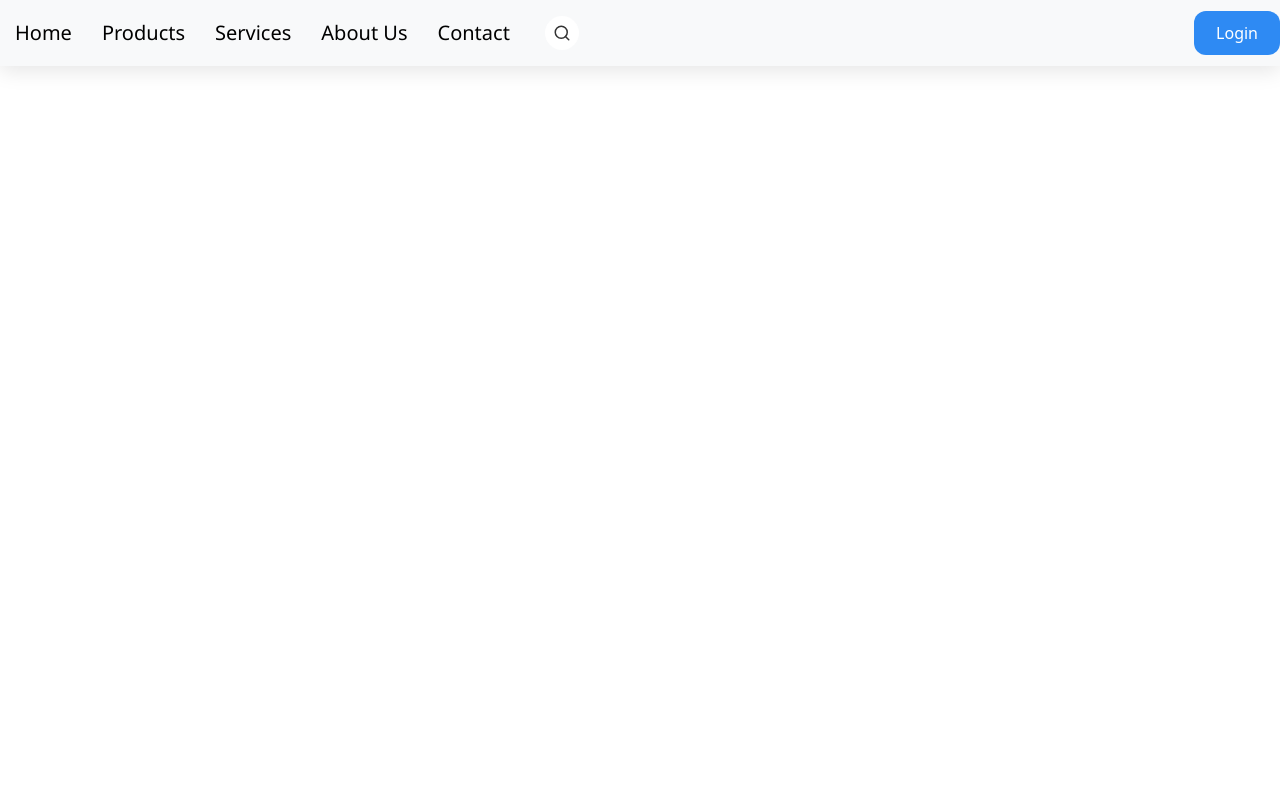
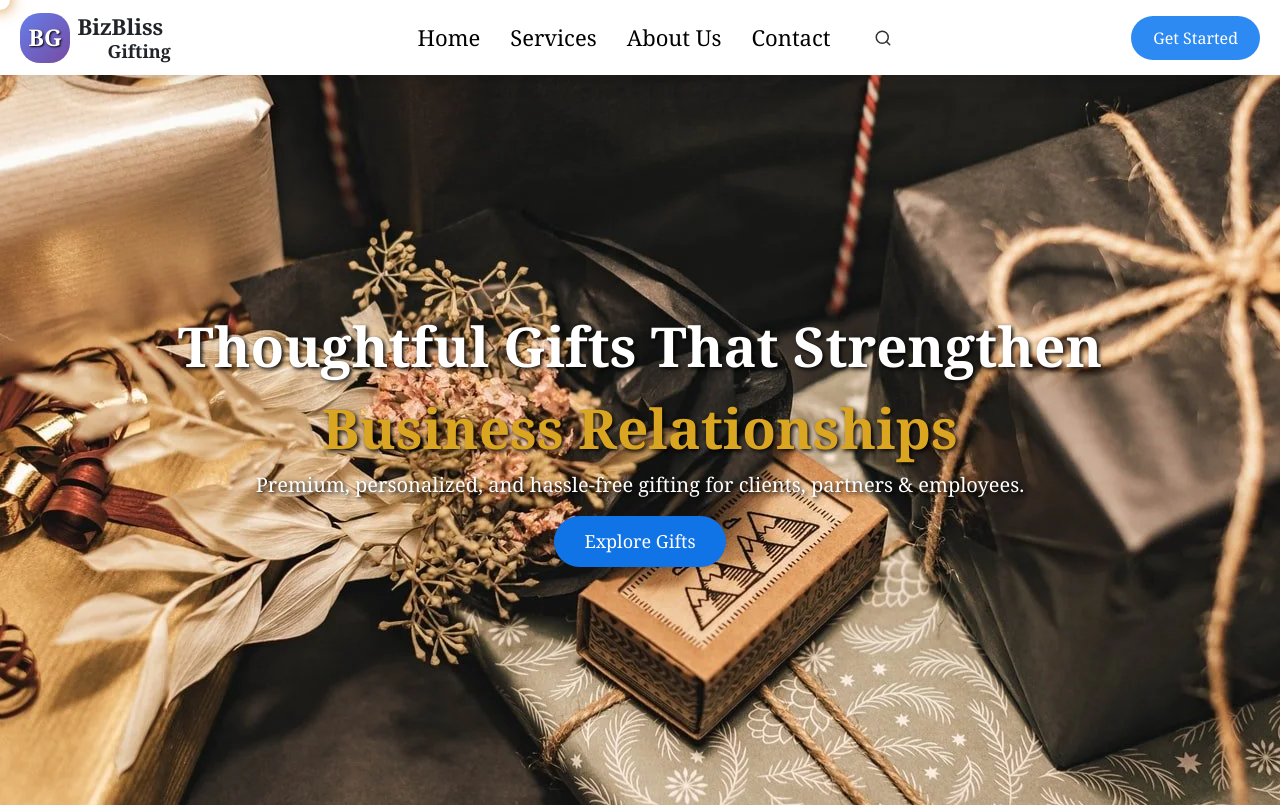
Before and after one commit to Vivek4320/BizBliss-Gifting, a plain HTML site: page index.html in a window 1280 px wide. Drawn offline with nearby package versions, Linux system fonts and the light colour scheme.

Commit message:
Add New Features

```diff
--- a/index.html
+++ b/index.html
@@ -4,19 +4,29 @@
 <head>
     <meta charset="UTF-8">
     <meta name="viewport" content="width=device-width, initial-scale=1.0">
-    <title>Corporate Gifting</title>
+    <title>BizBliss Gifting</title>
     <link rel="stylesheet" href="style.css">
-    <link href="https://cdnjs.cloudflare.com/ajax/libs/bootstrap/5.3.0/css/bootstrap.min.css" rel="stylesheet">
+    <link href="https://cdn.jsdelivr.net/npm/bootstrap@5.3.8/dist/css/bootstrap.min.css" rel="stylesheet" integrity="sha384-sRIl4kxILFvY47J16cr9ZwB07vP4J8+LH7qKQnuqkuIAvNWLzeN8tE5YBujZqJLB" crossorigin="anonymous">
 </head>
 
 <body>
-    <nav>
+    <header>
         <div class="navbar">
-            <a href="#home">Home</a>
-            <a href="#products">Products</a>
-            <a href="#services">Services</a>
-            <a href="#about">About Us</a>
-            <a href="#contact">Contact</a>
+            <div class="brand-logo">
+                <div class="box">
+                    <span>BG</span>
+                </div>
+            </div>
+            <div class="brand-container">
+                <span class="brand-bb">BizBliss</span>
+                <span class="brand-g">Gifting</span>
+            </div>
+            <div class="nav-links">
+                <a href="#home">Home</a>
+                <a href="#services">Services</a>
+                <a href="#about">About Us</a>
+                <a href="#contact">Contact</a>
+            </div>
 
             <button class="search-icon-btn" type="button" aria-label="Search">
                 <svg xmlns="http://www.w3.org/2000/svg" height="18" width="18" viewBox="0 0 24 24" fill="none"
@@ -26,11 +36,28 @@
                 </svg>
             </button>
             <div class="get-started">
-                <button class="btn btn-primary">Login</button>
+                <button class="btn btn-primary" type="button" onclick="window.location.href='#login.html'">Get
+                    Started</button>
             </div>
         </div>
-    </nav>
+    </header>
+    <section class="hero">
+        <div id="home">
+            <h1>Thoughtful Gifts That Strengthen</h1>
+            <span>Business Relationships</span>
+            <p>Premium, personalized, and hassle-free gifting for clients, partners & employees.</p>
+            <button type="button" class="explore-btn">Explore Gifts</button>
+        </div>
+        <div id="cursor">
+            <div id="custom-cursor"></div>
+        </div>
+    </section>
+
+
     <script src="script.js" defer></script>
+    <script src="https://cdn.jsdelivr.net/npm/@popperjs/core@2.11.8/dist/umd/popper.min.js" integrity="sha384-I7E8VVD/ismYTF4hNIPjVp/Zjvgyol6VFvRkX/vR+Vc4jQkC+hVqc2pM8ODewa9r" crossorigin="anonymous"></script>
+    <script src="https://cdn.jsdelivr.net/npm/bootstrap@5.3.8/dist/js/bootstrap.min.js" integrity="sha384-G/EV+4j2dNv+tEPo3++6LCgdCROaejBqfUeNjuKAiuXbjrxilcCdDz6ZAVfHWe1Y" crossorigin="anonymous"></script>
+    <script src="https://cdn.jsdelivr.net/npm/bootstrap@5.3.8/dist/js/bootstrap.bundle.min.js" integrity="sha384-FKyoEForCGlyvwx9Hj09JcYn3nv7wiPVlz7YYwJrWVcXK/BmnVDxM+D2scQbITxI" crossorigin="anonymous"></script>
 </body>
 
 </html>
--- a/script.js
+++ b/script.js
@@ -2,7 +2,7 @@ document.addEventListener('DOMContentLoaded', function () {
     const searchBtn = document.querySelector('.search-icon-btn');
     if (searchBtn) {
         searchBtn.addEventListener('click', function () {
-            searchBtn.style.transform = 'scale(0.9) rotate(-8deg)';
+
         });
 
         searchBtn.addEventListener('mousedown', function () {
@@ -21,9 +21,7 @@ document.addEventListener('DOMContentLoaded', function () {
         searchBtn.addEventListener('mouseenter', function () {
             searchBtn.style.boxShadow = '0 0 16px rgba(46, 138, 243, 1), 0 0 4px #fff';
             searchBtn.style.transition = 'box-shadow 0.2s';
-        });
-        searchBtn.addEventListener('mouseleave', function () {
-            searchBtn.style.boxShadow = '';
+            searchBtn.style.transform = 'scale(1.05)';
         });
     }
 
@@ -46,49 +44,69 @@ document.addEventListener('DOMContentLoaded', function () {
             loginBtn.style.transform = 'scale(1)';
             loginBtn.style.boxShadow = '';
         });
-        loginBtn.addEventListener('mouseenter', function () {
-            loginBtn.style.boxShadow = '0 0 12px rgba(46, 138, 243, 1), 0 0 2px #fff';
-            loginBtn.style.transition = 'box-shadow 0.2s';
-        });
-        loginBtn.addEventListener('mouseleave', function () {
-            loginBtn.style.boxShadow = '';
-        });
     }
 
     const navLinks = document.querySelectorAll('.navbar a');
-    function setActiveLink() {
-        navLinks.forEach(link => {
-            if (window.location.hash && link.getAttribute('href') === window.location.hash) {
-                link.classList.add('active');
-            } else {
-                link.classList.remove('active');
-            }
-        });
-    }
-    setActiveLink();
-    window.addEventListener('hashchange', setActiveLink);
-
     navLinks.forEach(link => {
         link.addEventListener('mousedown', function () {
             link.style.transform = 'scale(0.95) rotate(-2deg)';
-            link.style.transition = 'transform 0.1s, box-shadow 0.2s';
-            link.style.boxShadow = '0 2px 8px rgba(0,0,0,0.15)';
+            link.style.transition = 'transform 0.1s, box-shadow 0.2s, background 0.2s';
+            link.style.boxShadow = '0 2px 8px rgba(46,138,243,0.15)';
+            link.style.background = ' rgba(6, 118, 229, 0.22)';
         });
         link.addEventListener('mouseup', function () {
             link.style.transform = 'scale(1)';
             link.style.boxShadow = '';
+            link.style.background = '';
         });
         link.addEventListener('mouseleave', function () {
             link.style.transform = 'scale(1)';
             link.style.boxShadow = '';
+            link.style.background = '';
         });
-
         link.addEventListener('mouseenter', function () {
-            link.style.textShadow = '0 0 20px rgba(46, 138, 243, 1), 0 0 2px #fff';
-            link.style.transition = 'text-shadow 0.2s';
+            link.style.textShadow = '0 0 20px rgba(46, 138, 243, 1)';
+            link.style.transition = 'text-shadow 0.2s, background 0.2s';
+            link.style.background = 'rgba(46, 138, 243, 0.04)';
+            link.style.transform = 'scale(1.05)';
+            link.style.textDecoration = 'double';
+            link.style.textDecorationColor = '#764ba2';
+            link.style.textDecorationThickness = '2px';
         });
         link.addEventListener('mouseleave', function () {
             link.style.textShadow = '';
+            link.style.background = '';
+            link.style.textDecoration = '';
         });
     });
+
+    const cursor = document.getElementById('custom-cursor');
+    document.addEventListener('mousemove', function (e) {
+        cursor.style.left = e.x + 'px';
+        cursor.style.top = e.y + 'px';
+    });
+
+    const exploreBtn = document.querySelector('.explore-btn');
+    if (exploreBtn) {
+        exploreBtn.addEventListener('click', function () {
+            window.location.href = "explore.html";
+        });
+    }
+    exploreBtn.addEventListener('mousedown', function () {
+        exploreBtn.style.transform = 'scale(0.95) rotate(-2deg)';
+        exploreBtn.style.transition = 'transform 0.1s, box-shadow 0.2s';
+        exploreBtn.style.boxShadow = '0 2px 8px rgba(0,0,0,0.15)';
+    });
+    exploreBtn.addEventListener('mouseup', function () {
+        exploreBtn.style.transform = 'scale(1)';
+        exploreBtn.style.boxShadow = '';
+    });
+    exploreBtn.addEventListener('mouseleave', function () {
+        exploreBtn.style.transform = 'scale(1)';
+        exploreBtn.style.boxShadow = '';
+    });
+    exploreBtn.addEventListener('mouseenter', function () {
+        exploreBtn.style.textShadow = '0 0 20px rgb(6, 85, 175), 0 0 2px #fff';
+        exploreBtn.style.transition = 'text-shadow 0.2s';
+    });
 });
--- a/style.css
+++ b/style.css
@@ -1,3 +1,17 @@
+*{
+  font-family: Cambria;
+  margin: 0;
+  padding: 0;
+  box-sizing: border-box;
+  scroll-behavior: smooth;
+}
+html, body {
+  margin: 0;
+  padding: 0;
+  height: 100%;
+  width: 100%;
+}
+
 @media (max-width: 992px) {
   body {
     font-size: 20px;
@@ -8,26 +22,79 @@
   body {
     font-size: 20px;
   }
+
   nav ul {
     flex-direction: column;
   }
 }
+
+.box{
+  width: 50px;
+  height: 50px;
+  background: linear-gradient(135deg, #667eea 0%, #764ba2 100%);
+  border-radius: 20px;
+  display: flex;
+  align-items: center;
+  justify-content: center;
+  margin-left: 20px;
+  cursor: pointer;
+}
+
+.box span {
+  color: white;
+  text-shadow: 1px 1px 2px black;
+  font-weight: bolder;
+  font-size: 23px;
+}
+
+.brand-container {
+  display: flex;
+  align-items: center;
+  justify-content: center;
+  flex-direction: column;
+}
+
+.brand-bb {
+  font-size: 22px;
+  font-weight: bold;
+}
+
+.brand-g {
+  font-size: 18px;
+  margin-top: -5px;
+  margin-left: 4.7vmin;
+  font-weight: bold;
+}
+
+.get-started, .explore-btn {
+    position: relative;
+    overflow:hidden;
+}
+
 .navbar {
   display: flex;
   justify-content: center;
-  justify-content: space-evenly;
   align-items: center;
-  padding: 10px 20px;
-  background-color: #f8f9fa;
-  box-shadow: 0 5px 20px rgba(0, 0, 0, 0.1);
+  padding: 10px 50px;
+  background-color: #f8f9fa transparent;
+  box-shadow: 0px 5px 20px rgba(0, 0, 0, 0.1);
+  position: fixed;
+  top: 0;
+  left: 0;
+  right: 0;
+  z-index: 1000;
+  height: 75px;
 }
+
 .get-started {
   display: flex;
   align-items: center;
   margin-left: auto;
+  margin-right: 20px;
   border: none;
   border-radius: 5px;
 }
+
 .get-started button {
   background: rgba(46, 138, 243, 1);
   border: none;
@@ -37,29 +104,39 @@
   text-decoration: none;
   display: inline-block;
   font-size: 16px;
-  border-radius: 12px;
+  border-radius: 45px;
   cursor: pointer;
 }
+
 .get-started button:hover {
-  color: black;
+  color: white;
+  background-color: rgb(6, 85, 175);
 }
-.get-started button:active {
-  background-color: #a8850b;
-}
-.navbar a {
+
+.navbar a{
   color: black;
   text-decoration: none;
   padding: 10px 15px;
   font-weight: normal;
-  font-size: 20px;
-  font-family: 'Segoe UI', Tahoma, Geneva, Verdana, sans-serif;
+  font-size: 22px;
+  text-decoration: double;
 }
+
 .navbar a:hover {
   color: rgba(46, 138, 243, 1);
 }
+
 .navbar a:active {
   color: rgba(46, 138, 243, 1);
 }
+
+.nav-links {
+  display: flex;
+  align-items: center;
+  justify-content: center;
+  margin-left: auto;
+}
+
 .search-icon-btn {
   background: white;
   border: none;
@@ -72,12 +149,92 @@
   justify-content: center;
   margin-left: 20px;
 }
+
 .search-icon-btn svg {
   display: block;
 }
-.search-icon-btn:hover{
+
+.search-icon-btn:hover {
   color: rgba(46, 138, 243, 1);
 }
-.search-icon-btn:active{
+
+.search-icon-btn:active {
   color: #0b4aa8;
 }
+
+.hero {
+  background-image: url("images/main\ image.webp");
+  background-repeat: no-repeat;
+  background-position: center;
+  height: 91.3vh;
+  padding: 50px 0;
+  text-align: center;
+  color: white;
+  display: flex;
+  justify-content: center;
+  align-items: center;
+}
+
+.hero.home{
+  display: flex;
+  justify-content: center;
+  align-items: center;
+}
+
+.hero h1 {
+  font-size: 55px;
+  font-weight: bolder;
+}
+.hero span{
+  font-size: 55px;
+  font-weight: bolder;
+}
+
+.hero p {
+  font-size: 20px;
+}
+
+.explore-btn {
+  background: rgb(16, 116, 230);
+  color: white;
+  padding: 12px 30px;
+  font-size: 18px;
+  border: none;
+  border-radius: 45px;
+  cursor: pointer;
+}
+
+.hero .btn:hover {
+  background: rgb(6, 85, 175);
+  transform: scale(1.05);
+}
+
+.hero .btn:active {
+  background: #0b4aa8;
+}
+
+.hero h1{
+  text-shadow: 2px 2px 4px black;
+}
+
+.hero span{
+  text-shadow: 2px 2px 4px black;
+  color: goldenrod;
+}
+
+.hero p{
+  text-shadow: 2px 2px 4px black;
+}
+
+#custom-cursor {
+  position: fixed;
+  left: 0;
+  top: 0;
+  width: 20px;
+  height: 20px;
+  margin-left: -10px;
+  margin-top: -10px;
+  border-radius: 50%;
+  box-shadow: 0 0 16px #2e8af3;
+  mix-blend-mode: difference;
+}
```
Also changed, not shown: images/logo.jpeg (deleted), images/main image.webp (added). Lines whose indentation alone changed are shown as unchanged.
